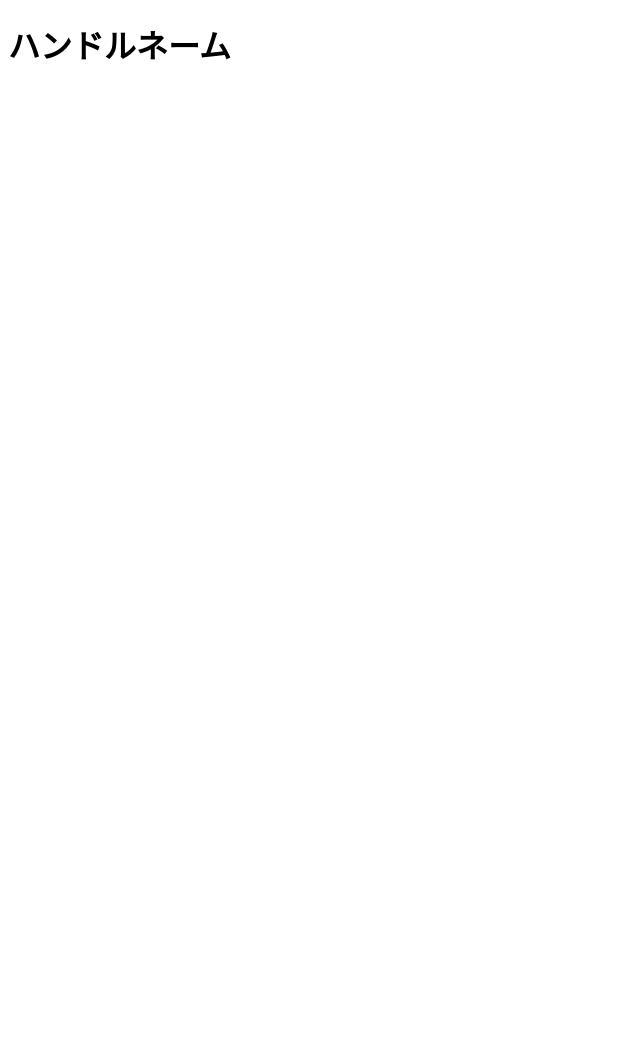
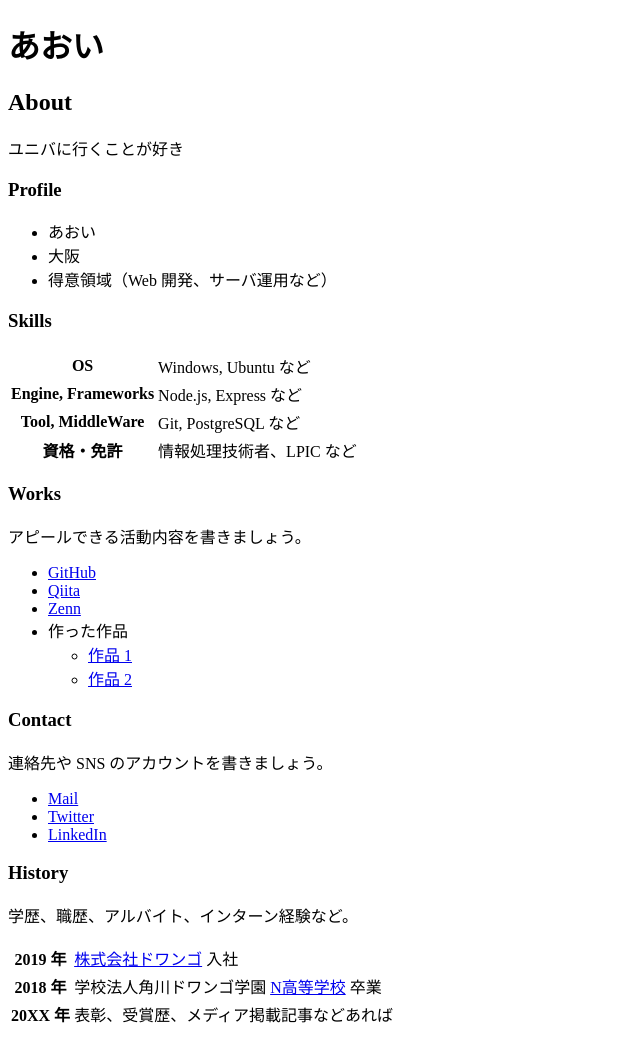
Before and after one commit to aoi06011/aoi06011.github.io, a plain HTML site: page index.html in a window 1280 px wide. Shown: the whole page, without its empty margins (0-640 px from the left). Before the commit the page ends 800 px from the top, so only its background shows below. Drawn offline with Linux system fonts and the light colour scheme.

Commit message:
Update index.html

```diff
--- a/index.html
+++ b/index.html
@@ -3,9 +3,81 @@
   <head>
     <meta charset="utf-8">
     <meta name="viewport" content="width=device-width, initial-scale=1">
-    <title>ハンドルネームのポートフォリオ</title>
+    <title>あおいのポートフォリオ</title>
   </head>
   <body>
-    <h1>ハンドルネーム</h1>
+    <h1>あおい</h1>
+
+    <h2>About</h2>
+    <p>
+      ユニバに行くことが好き
+    </p>
+
+    <h3>Profile</h3>
+    <ul>
+      <li>あおい</li>
+      <li>大阪</li>
+      <li>得意領域（Web 開発、サーバ運用など）</li>
+    </ul>
+
+    <h3>Skills</h3>
+    <table>
+      <tr>
+        <th>OS</th>
+        <td>Windows, Ubuntu など</td>
+      </tr>
+      <tr>
+        <th>Engine, Frameworks</th>
+        <td>Node.js, Express など</td>
+      </tr>
+      <tr>
+        <th>Tool, MiddleWare</th>
+        <td>Git, PostgreSQL など</td>
+      </tr>
+      <tr>
+        <th>資格・免許</th>
+        <td>情報処理技術者、LPIC など</td>
+      </tr>
+    </table>
+
+    <h3>Works</h3>
+    <p>アピールできる活動内容を書きましょう。</p>
+    <ul>
+      <li><a href="https://github.com/">GitHub</a></li>
+      <li><a href="https://qiita.com/">Qiita</a></li>
+      <li><a href="https://zenn.dev/">Zenn</a></li>
+      <li>
+        作った作品
+        <ul>
+          <li><a href="https://example.com/">作品 1</a></li>
+          <li><a href="https://example.com/">作品 2</a></li>
+        </ul>
+      </li>
+    </ul>
+
+    <h3>Contact</h3>
+    <p>連絡先や SNS のアカウントを書きましょう。</p>
+    <ul>
+      <li><a href="mailto:name@example.com">Mail</a></li>
+      <li><a href="https://twitter.com/n_yobikou">Twitter</a></li>
+      <li><a href="https://www.linkedin.com/">LinkedIn</a></li>
+    </ul>
+
+    <h3>History</h3>
+    <p>学歴、職歴、アルバイト、インターン経験など。</p>
+    <table>
+      <tr>
+        <th>2019 年</th>
+        <td><a href="https://dwango.co.jp/">株式会社ドワンゴ</a> 入社</td>
+      </tr>
+      <tr>
+        <th>2018 年</th>
+        <td>学校法人角川ドワンゴ学園 <a href="https://nnn.ed.jp/">N高等学校</a> 卒業</td>
+      </tr>
+      <tr>
+        <th>20XX 年</th>
+        <td>表彰、受賞歴、メディア掲載記事などあれば</td>
+      </tr>
+    </table>
   </body>
 </html>
```
